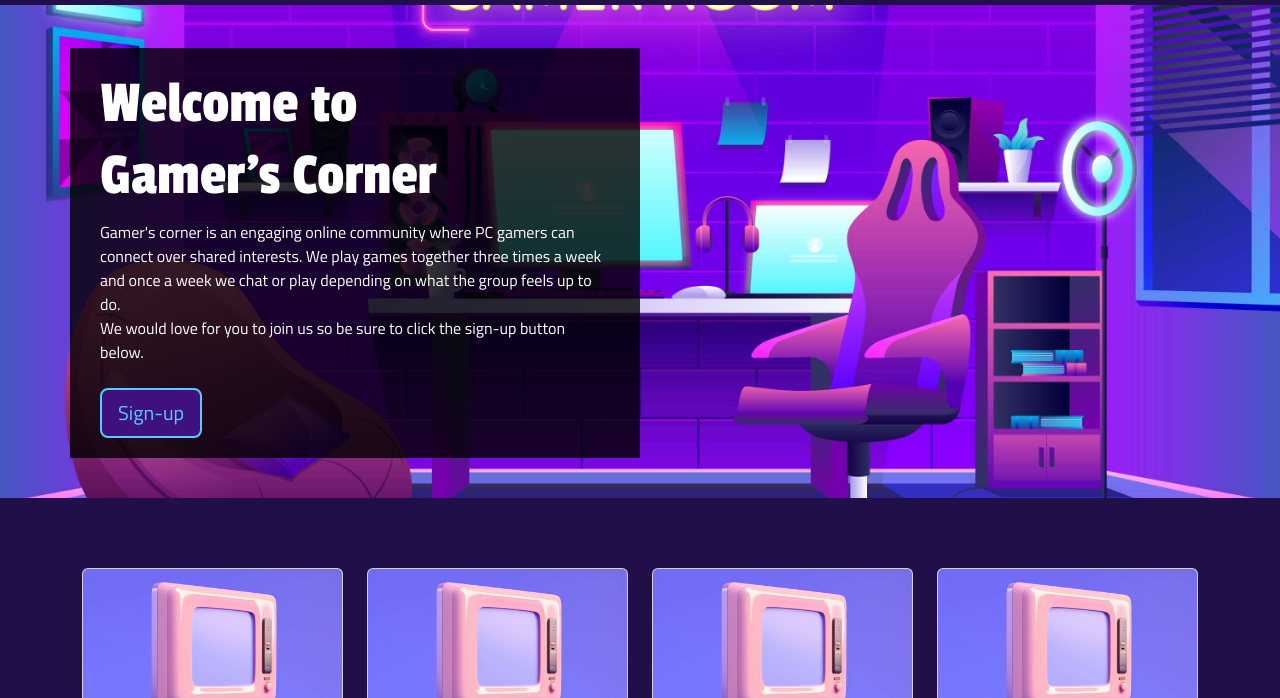
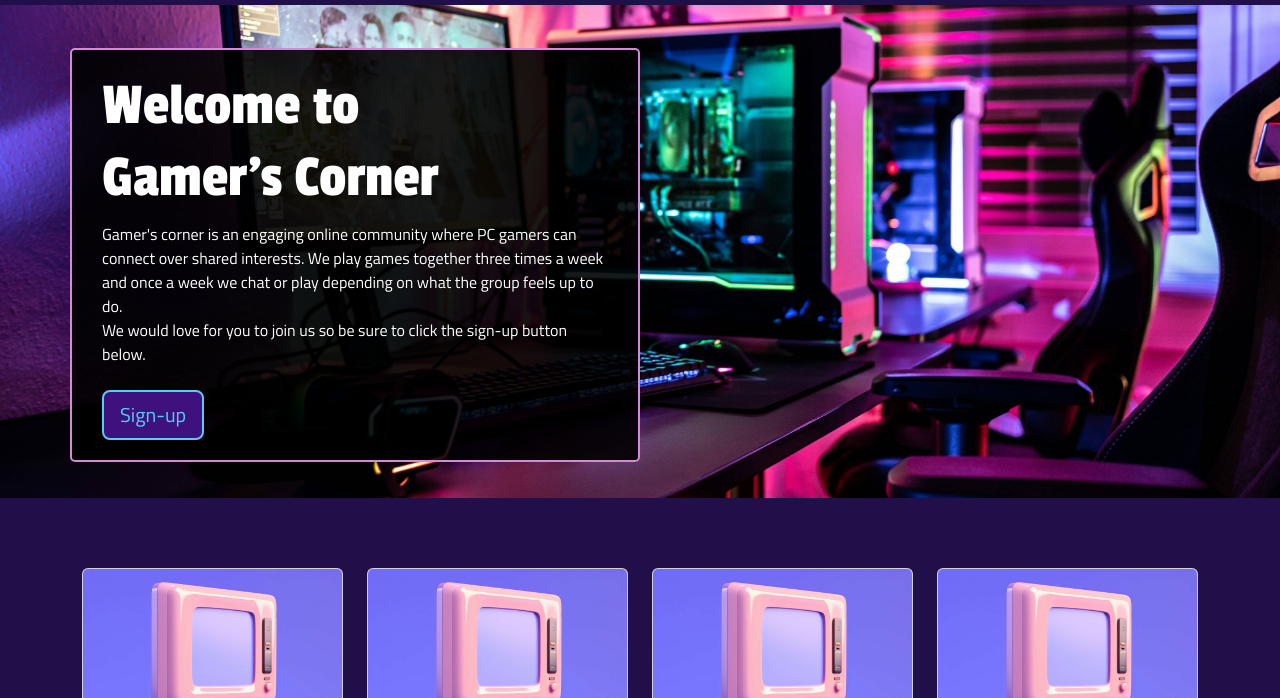
Before and after one commit to TezzStrom/pm1-gamers-corner, a plain HTML site: page index.html in a window 1280 px wide. Shown: the part 102-800 px from the top of the page. Drawn offline with nearby package versions, Linux system fonts and the light colour scheme.

Commit message:
With this I will have replaced the hero image with a better and added a border to the hero textarea

```diff
--- a/assets/css/style.css
+++ b/assets/css/style.css
@@ -69,14 +69,16 @@ h2, h3 {
 
 /* Header styling */
 #header {
-    background: url("../img/game_room_vibe.jpg") no-repeat center center/cover;
+    background: url("../img/game_room.jpg") no-repeat center center/cover;
     height: 600px;
     width: 100%;
 }
 
 #hero-text {
-    background-color: rgba(0, 0, 0, 0.8);
+    background-color: rgba(0, 0, 0, 0.9);
     padding: 20px 30px 20px 30px;
+    border: 2px solid var(--third-color);
+    border-radius: 5px;
 }
 
 /* Card styling */
```
Also changed, not shown: assets/img/game_room.jpg (added), assets/img/game_room_vibe.jpg (deleted).
